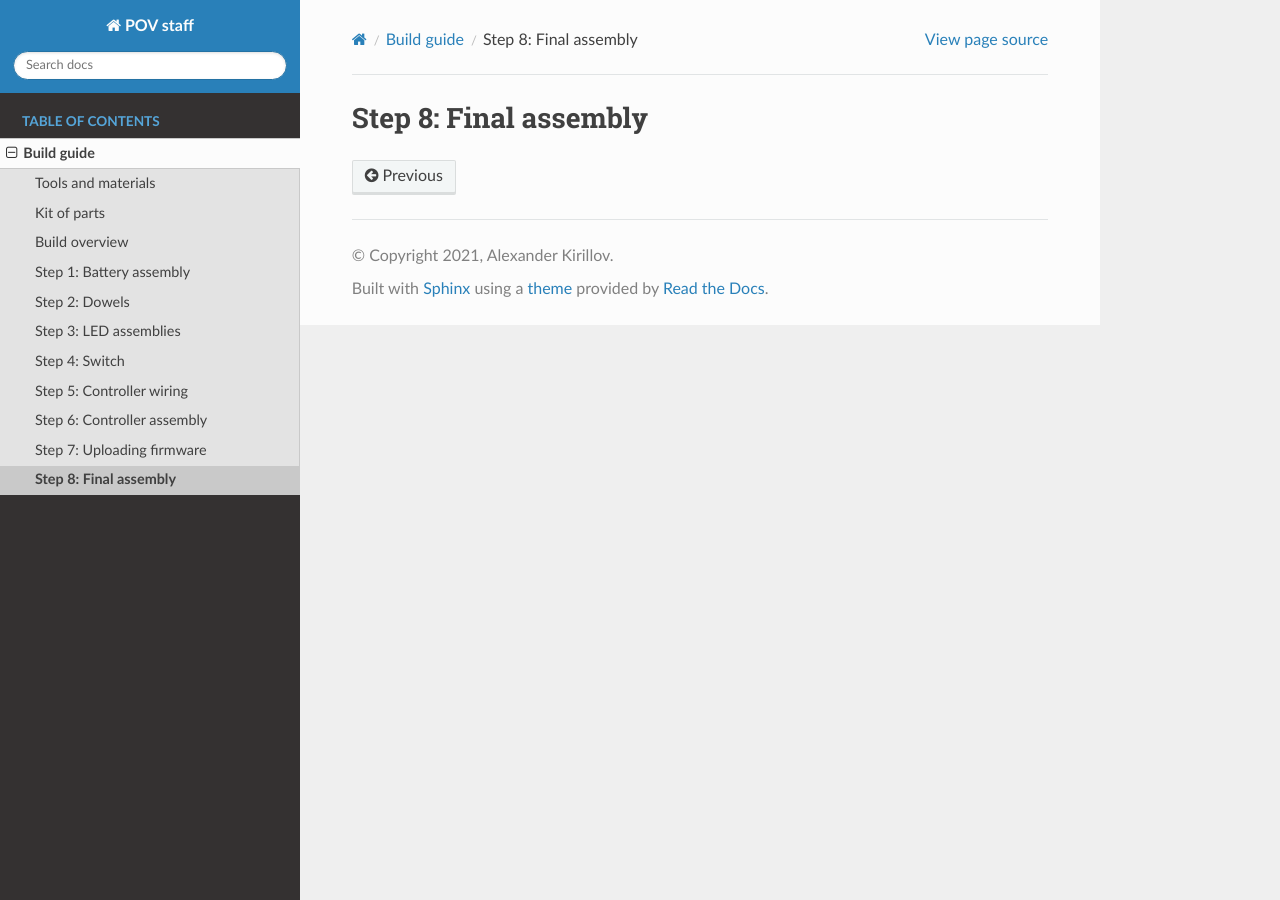
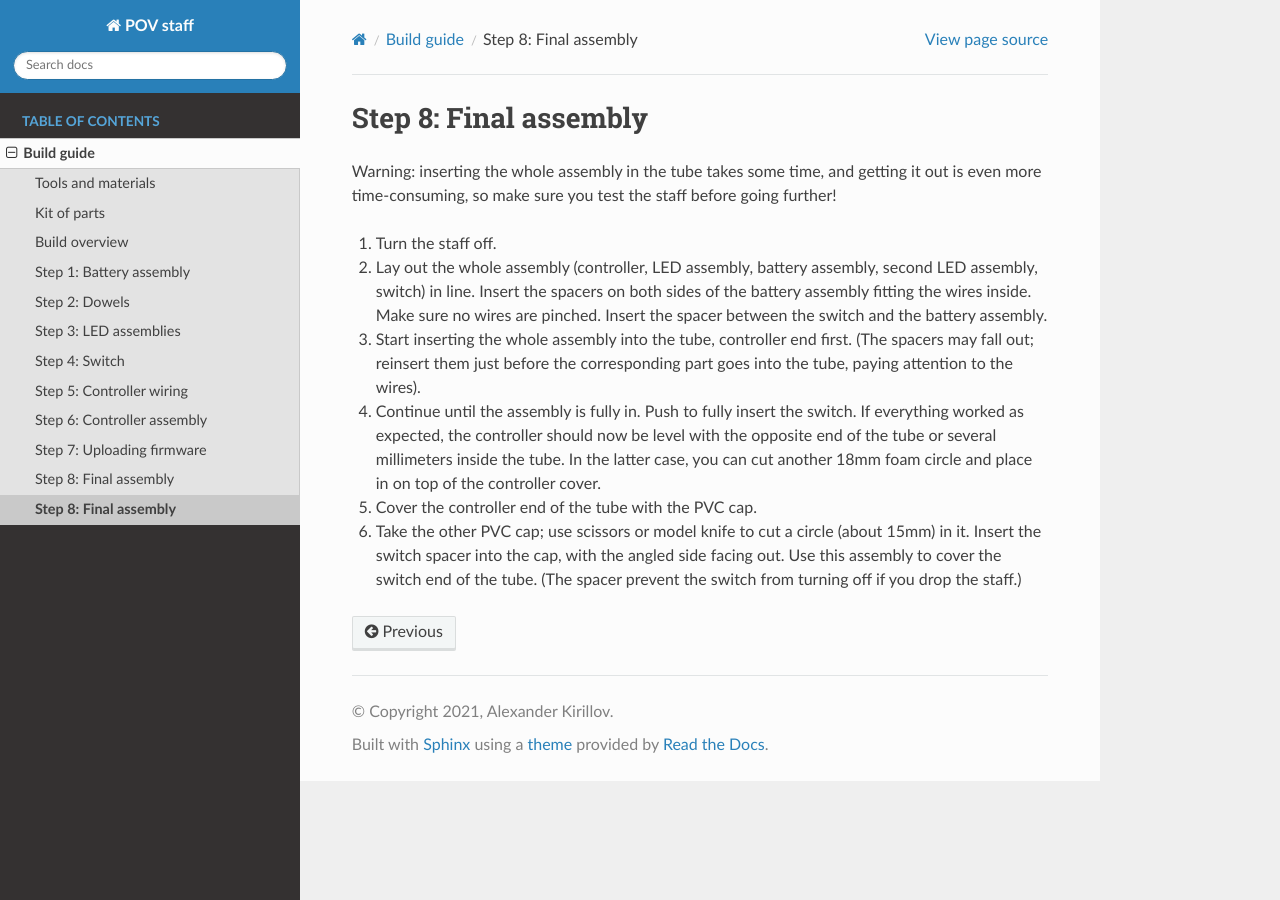
Before and after one commit to shurik179/povstaff, a Sphinx documentation site: the page built from docs/build-final.rst, in a window 1280 px wide. Built offline with Sphinx 7.4.7 and the Read the Docs theme 2.0.0, drawn with Linux system fonts in a browser that asks for light colours; formulas are drawn with MathJax 3; pages that are not in the unit, such as notebooks, are missing from menus.

Commit message:
docs update

```diff
--- a/docs/build-final.rst
+++ b/docs/build-final.rst
@@ -1,2 +1,31 @@
 Step 8: Final assembly
 ===============================
+
+Warning: inserting the whole assembly in the tube takes some time, and getting
+it out is even more time-consuming, so make sure you test the staff before
+going further!
+
+1. Turn the staff off.
+
+2. Lay out the whole assembly (controller, LED assembly, battery assembly,
+   second LED assembly, switch) in line. Insert the spacers on both sides of
+   the battery assembly fitting the wires inside. Make sure no wires are
+   pinched.  Insert the spacer between the switch and the battery assembly.
+
+
+3. Start inserting the whole assembly into the tube, controller end first. (The
+   spacers may fall out; reinsert them just before the corresponding part goes
+   into the tube, paying attention to the wires).
+
+4. Continue until the  assembly is fully in. Push to fully insert the switch.
+   If everything worked as expected, the controller should now be level with the
+   opposite end of the tube or several millimeters inside the tube. In the
+   latter case, you can cut another 18mm foam circle and place in on top of the
+   controller cover.
+
+5. Cover the controller end of the tube with the PVC cap.
+
+6. Take the other PVC cap; use scissors or model knife to cut a circle (about
+   15mm) in it. Insert the switch spacer into the cap, with the angled side facing out.
+   Use this assembly to cover the switch end of the tube. (The spacer prevent
+   the switch from turning off  if you drop the staff.)
--- a/docs/build-programming.rst
+++ b/docs/build-programming.rst
@@ -17,9 +17,9 @@
    `CURRENT.UF2`, `INDEX.HTM`, and `UF2_INFO.TXT`.
 
 3. First, you need to format the flash storage on ItsyBitsy board as FAT filesystem;
-  you only need to do that once. To do that, inside extracted  directory `code/binaries/ItsyBitsyM4`, find the file
+   you only need to do that once. To do that, inside extracted  directory `code/binaries/ItsyBitsyM4`, find the file
    `formatter.UF2` and drag and drop it to `ITSYM4BOOT`.  If you get a question
-   "do you want to copy this file without its properties, click "Yes".
+   "do you want to copy this file without its properties", click "Yes".
    After that, the ItsyBitsy will reboot, `ITSYM4BOOT` will disappear from your
    computer, and the formatter script will run; you won't see any visible output.
 
--- a/docs/build.rst
+++ b/docs/build.rst
@@ -20,4 +20,5 @@
     build-controllerwiring
     build-controller
     build-programming
+    build-testing
     build-final
```
Also changed, not shown: other parts of docs/build-programming.rst (+1 -1 lines), docs/build-controllerwiring.rst (+9 -6 lines), docs/build-testing.rst (added, +27 -0 lines), docs/images/final-1.jpg (added).
